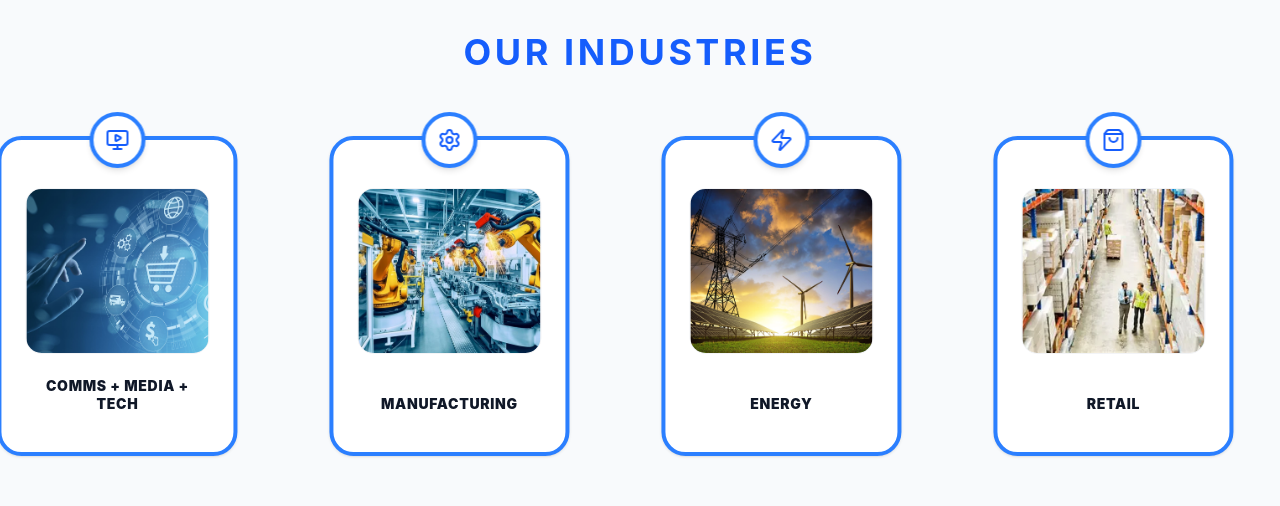
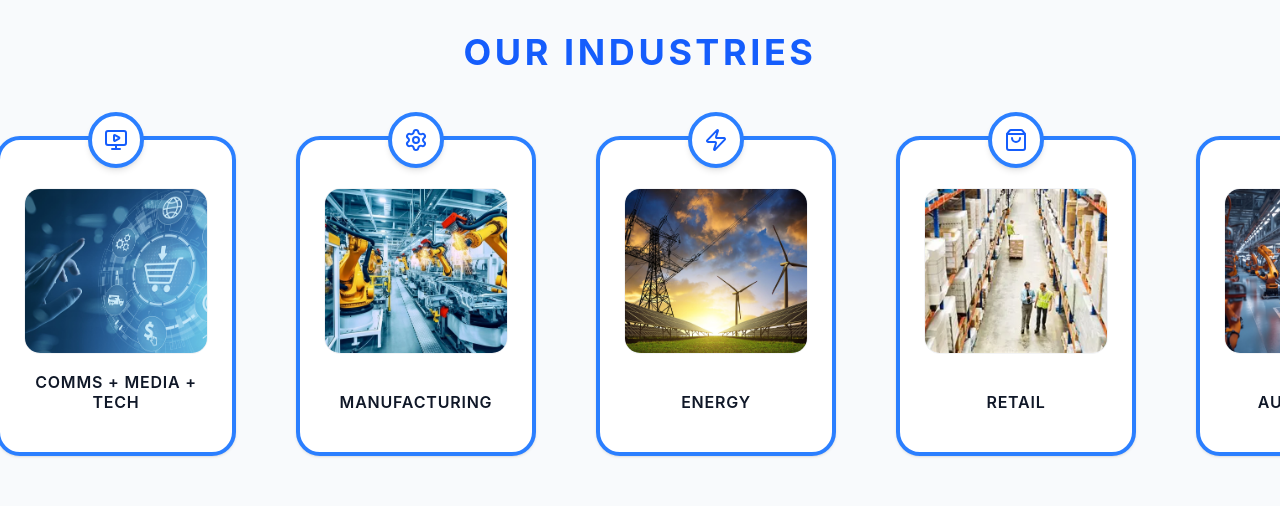
Before and after one commit to parthi952/tibose_web, a React (Vite) app: page / in a window 1280 px wide. Shown: the part 3240-3746 px from the top of the page. Built offline with nearby package versions, Linux system fonts and the light colour scheme.

Commit message:
to add bold text to the commit message

```diff
--- a/src/Components/HomePage/IndustriesSection.jsx
+++ b/src/Components/HomePage/IndustriesSection.jsx
@@ -67,7 +67,7 @@ const duplicatedList = [...industryList, ...industryList];
 
       <div className="flex ">
         {/* Use the 'animate-scroll' class we just defined above */}
-        <div className="flex flex-nowrap gap-8 animate-scroll">
+        <div className="flex flex-nowrap animate-scroll">
           {duplicatedList.map((item, index) => (
             <div key={index} className="flex-none w-75">
               <IndustryCard {...item} />
--- a/src/Components/HomePage/IndustriesSection/IndustryCard.jsx
+++ b/src/Components/HomePage/IndustriesSection/IndustryCard.jsx
@@ -32,7 +32,7 @@ const IndustryCard = ({ icon, image, title }) => (
 
     {/* Title Area */}
     <div className="mt-auto mb-8 px-4 w-full">
-      <h3 className="text-sm font-black text-gray-900 text-center uppercase tracking-wider leading-tight">
+      <h3 className="text-md font-semibold text-gray-900 text-center uppercase tracking-wider leading-tight">
         {title}
       </h3>
     </div>
```
